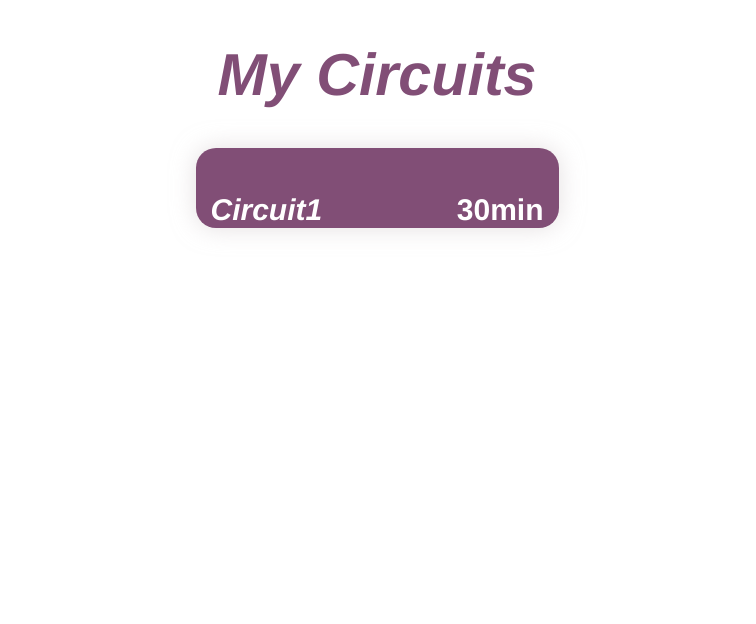
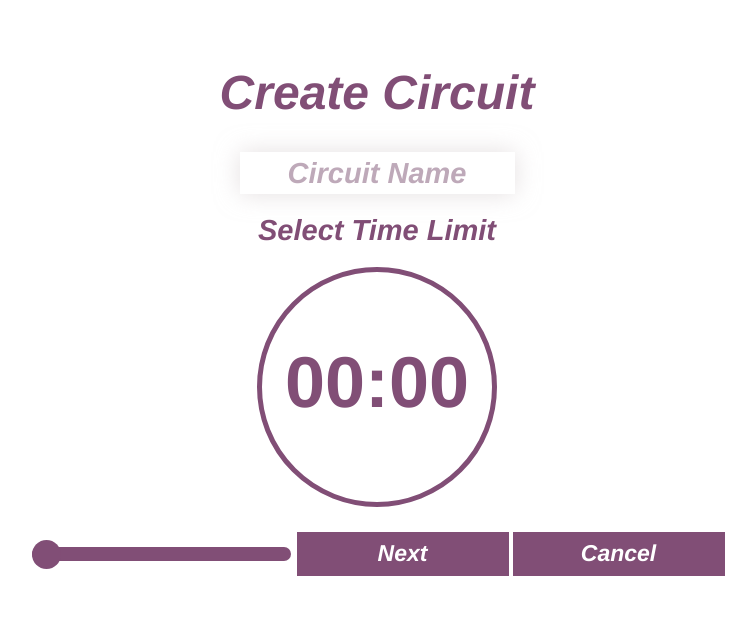
Before and after one commit to Kenito12/Circuitry, a plain HTML site: page index.html in a window 1280 px wide. Shown: the whole page, without its empty margins (263-1019 px from the left). Drawn offline with nearby package versions, Linux system fonts and the light colour scheme; no server answers.

Commit message:
finished homepage styling and create Circuit styling finished

```diff
--- a/index.html
+++ b/index.html
@@ -53,8 +53,22 @@
                     </div>
                 </div>
             </div>
+            <div id="plusBut">
+                <img src="Assets/PlusBut.png" alt="PlusBut.png">
+            </div>
         </div>
 
+        <div id="createCircuit">
+            <h1 class="headerCc">Create Circuit</h1>
+            <input type="text" id="circuitName" placeholder="Circuit Name" maxlength="10">
+            <h2 class="subHead">Select Time Limit</h2>
+            <div id="circle">
+                <div id="timeDisplay">00:00</div>
+            </div>
+            <input type="range" id="timeSlider" min="0" max="60" step="5" value="0">
+            <button class="createButt">Next</button>
+            <button class="createButt">Cancel</button>
+        </div>
 
     </div>
 
--- a/main.css
+++ b/main.css
@@ -158,10 +158,106 @@ body{
     transform: translateY(-30px)!important;
 }
 .subBut:active{
-    background-color: rgb(227, 227, 227);
+    background-color: rgb(132, 132, 132);
 }
-
 @keyframes fadein {
     from { opacity: 0; }
     to   { opacity: 1; }
 }
+#homePage{
+    position: relative;
+    height: 95vh;
+}
+#plusBut{
+    position: absolute;
+    bottom: 40px;
+    left: 40%;
+}
+#plusBut > img{
+    width: 80px;
+}
+
+#createCircuit{
+    text-align: center;
+    align-items: center;
+    align-content: center;
+}
+.headerCc{
+    font-family: 'Arimo', sans-serif;
+    font-weight: 700;
+    color: var(--Ppurple);
+    font-size: 3rem;
+    font-style: italic;
+    text-align: center;
+    margin-top: 65px;
+}
+#circuitName{
+    font-family: 'Arimo', sans-serif;
+    font-weight: 700;
+    color: var(--Ppurple);
+    font-size: 29px;
+    font-style: italic;
+    text-align: center;
+    width: 271px;
+    height: 40px;
+    filter: drop-shadow(0 0 0.75rem rgba(208, 199, 200, 0.564));
+    border: none;
+}
+#circuitName::placeholder{
+    color: #bea9b9;
+}
+.subHead{
+    font-family: 'Arimo', sans-serif;
+    font-weight: 700;
+    color: var(--Ppurple);
+    font-size: 29px;
+    font-style: italic;
+    margin: 20px;
+}
+#circle{
+    width: 230px;
+    height: 230px;
+    border-color: var(--Ppurple);
+    border:solid 5px;
+    border-radius: 50%;
+    border-color: var(--Ppurple);
+    margin: 0 auto;
+    color: var(--Ppurple);
+    font-family: 'Arimo', sans-serif;
+    font-weight: 700;
+    font-size: 72px;
+}
+#timeDisplay{
+    margin-top: 30%;
+}
+#timeSlider{
+    -webkit-appearance: none;
+    width: 259px;
+    height: 14px;
+    background-color: var(--Ppurple);
+    outline: none;
+    border-radius: 50px;
+    margin-top: 40px;
+    margin-bottom: 60px;
+}
+#timeSlider::-webkit-slider-thumb{
+    -webkit-appearance: none;
+    appearance: none;
+    width: 29px;
+    height: 29px;
+    border-radius: 50%;
+    background: var(--Ppurple);
+    cursor: pointer;
+}
+.createButt{
+    width: 212px;
+    height: 44px;
+    font-family: 'Arimo', sans-serif;
+    font-weight: 700;
+    font-style: italic;
+    font-size: 23px;
+    color: white;
+    background-color: var(--Ppurple);
+    border: none;
+    margin-bottom: 3%;
+}
--- a/main.js
+++ b/main.js
@@ -1,16 +1,18 @@
-//Global Variable
-
+//Button
+const plusBut = document.getElementById("plusBut");
 //----------------------------------------
 
 //Pages
 const mainPage = document.getElementById("mainPage");
 const firstTime = document.getElementById("firstTime");
 const homePage = document.getElementById("homePage");
+const createCircuit = document.getElementById("createCircuit");
 //----------------------------------------
 
 //Set Pages Default
 firstTime.style.display = "none";
-homePage.style.display = "block";
+homePage.style.display = "none";
+createCircuit.style.display = "block";
 //----------------------------------------
 
 //bodymovin js to play Lottiefiles
@@ -64,3 +66,7 @@ let toggleWidth = (circuitTab) => {
 let BeginCircit = () => {
     console.log('circuit start')
 }
+
+plusBut.onclick = () => {
+    console.log('plusBut')
+}
```
Also changed, not shown: Assets/PlusBut.png (added).
